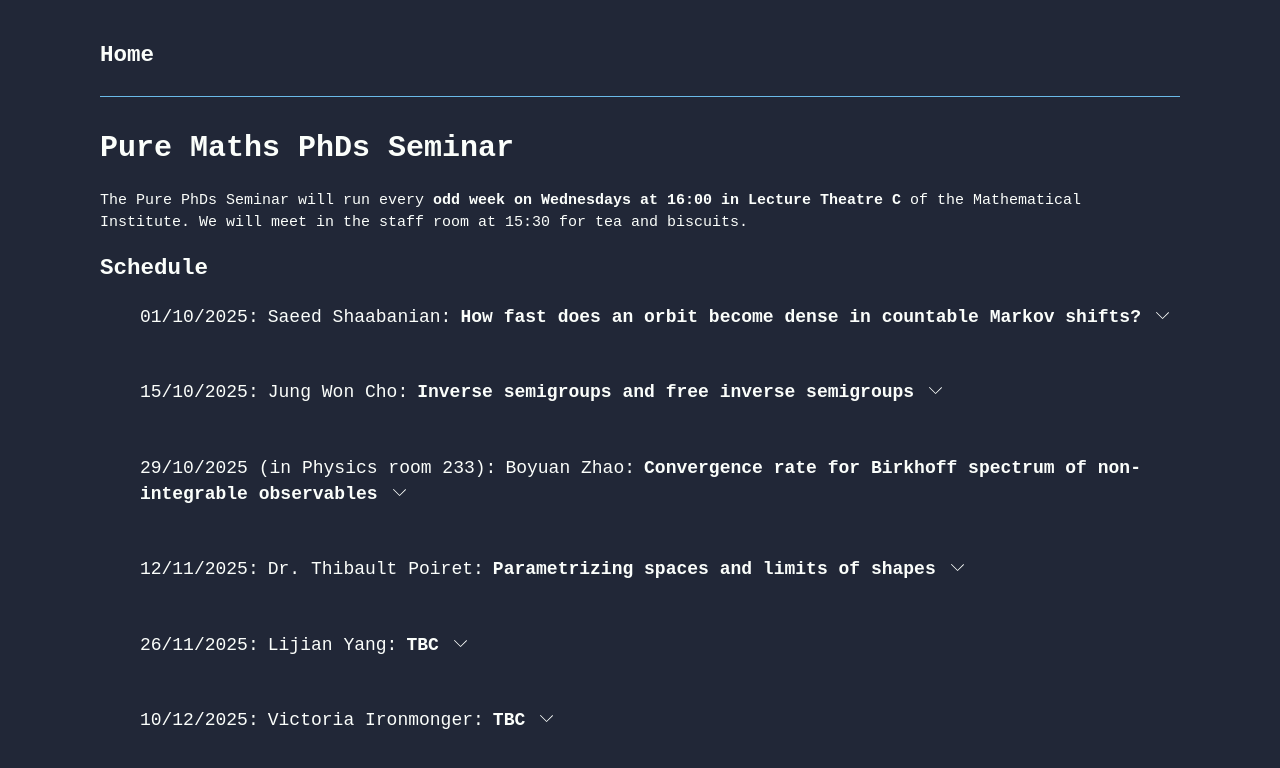
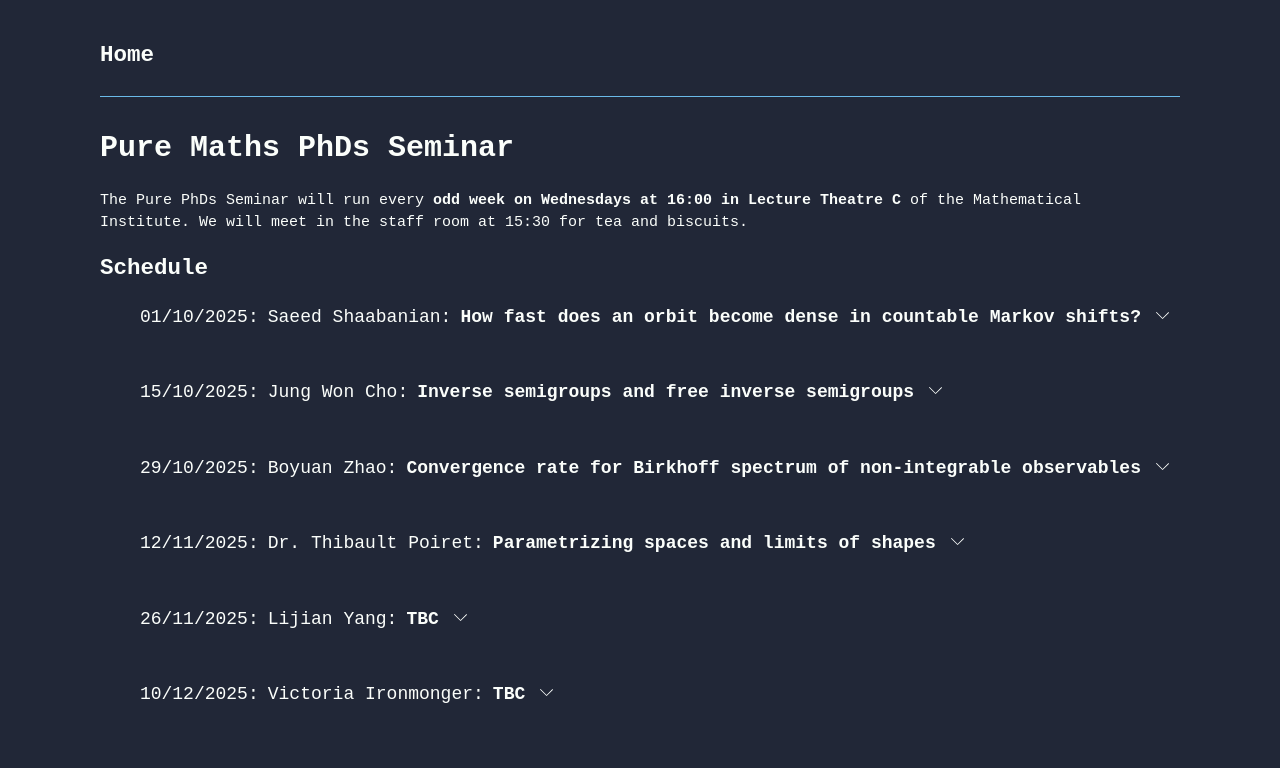
Before and after one commit to AnadeOre/anadeore.github.io, a Next.js app: page /purephd in a window 1280 px wide. Shown: the top 768 px of the page. Built offline with nearby package versions, Linux system fonts and the light colour scheme.

Commit message:
update pure phd schedule

```diff
--- a/src/app/purephd/page.jsx
+++ b/src/app/purephd/page.jsx
@@ -42,7 +42,7 @@ const Page = () => {
         />
         <br />
         <Schedule
-          time='29/10/2025  (in Physics room 233)'
+          time='29/10/2025'
           speaker='Boyuan Zhao'
           title='Convergence rate for Birkhoff spectrum of non-integrable observables'
           abstract='For a probability preserving system $(X,T,\mu)$ and an $L^1$ observable $\tau$, the Birkhoff ergodic theorem asserts that for a full measure set of points in $X$, the ergodic averages $\frac1n S_n\tau(x)=\frac1n \sum_{i=0}^{n-1}\tau(T^ix)$ converges to the space average $\int\tau d\mu$. However, one can study the multifractal spectrum, i.e. Hausdorff dimension of the level sets (which have measure zero): $J(\alpha):=\left\{x\in X: \lim_{n\to\infty}\frac1n S_n\tau(x)=\alpha\right\}$. Using thermodynamic formalism results, one can obtain an explicit formula for $b(\alpha):=\dim_H(J(\alpha))$. Although the conclusion of Birkhoff ergodic theorem fails for non-integrable observables, similar approaches can be applied together with basic calculus to obtain the rate of convergence of the dimension of level sets to full dimension.'
```
